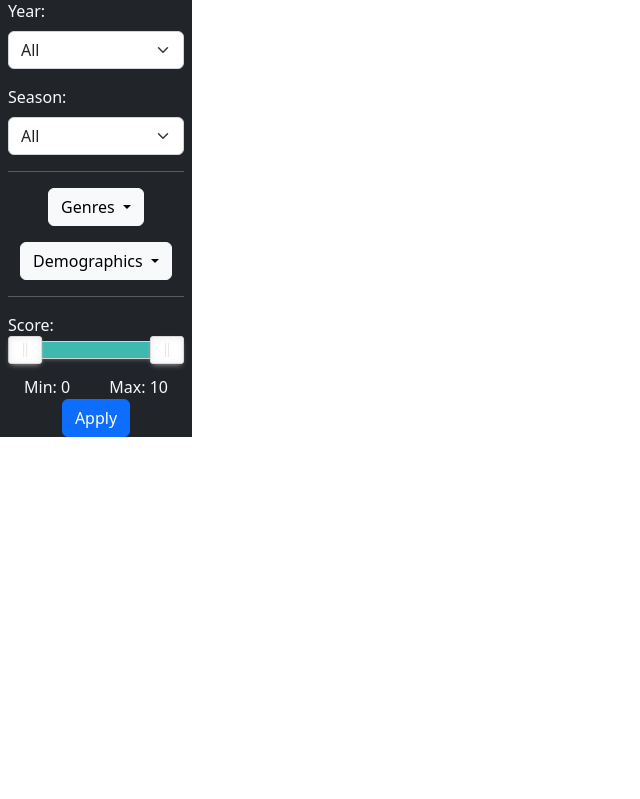
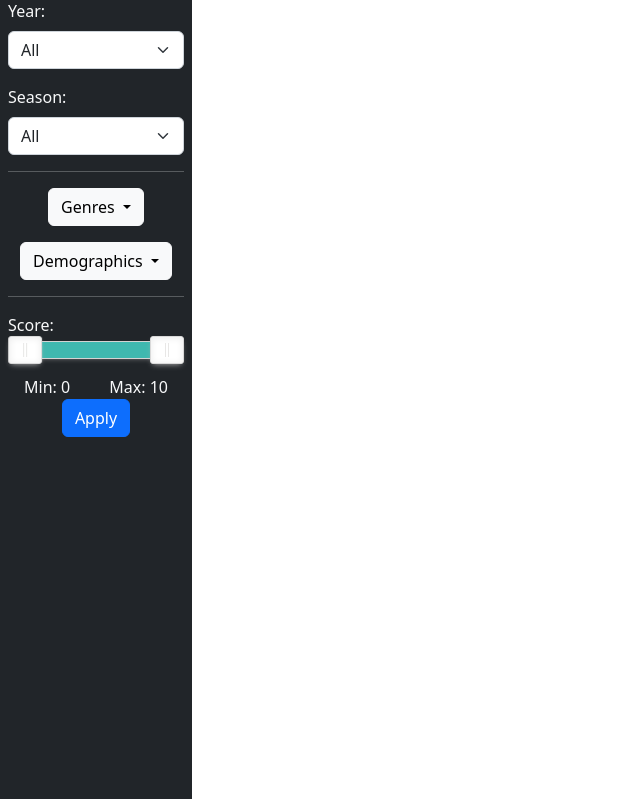
Before and after one commit to BrunoPascoa76/VI-2024-project, a Python web app: template templates/dashboard_base.html in a window 1280 px wide. Shown: the part 57-856 px from the top of the page, without its empty margins (0-640 px from the left). Before the commit the page ends 494 px from the top, so only its background shows below. Run offline with Jinja, Linux system fonts and the light colour scheme; the template is opened without the code that fills it, so the values that code supplies are empty; some libraries are stand-ins or nearby versions.

Commit message:
small fix

```diff
--- a/templates/dashboard_base.html
+++ b/templates/dashboard_base.html
@@ -43,7 +43,7 @@
     </div>
   </nav>
   <div class="d-flex flex-row mb-0">
-    <div class="d-flex flex-column bg-dark text-light mb-0 pb-0" style="height:auto; width: 15%;">
+    <div class="d-flex flex-column bg-dark text-light mb-0 pb-0" style="height:auto; min-height: 100vh; width: 15%;">
       <form action="{{ dashboard_url }}" method="get" class="mx-2">
 
         <div class="form-group">
```
